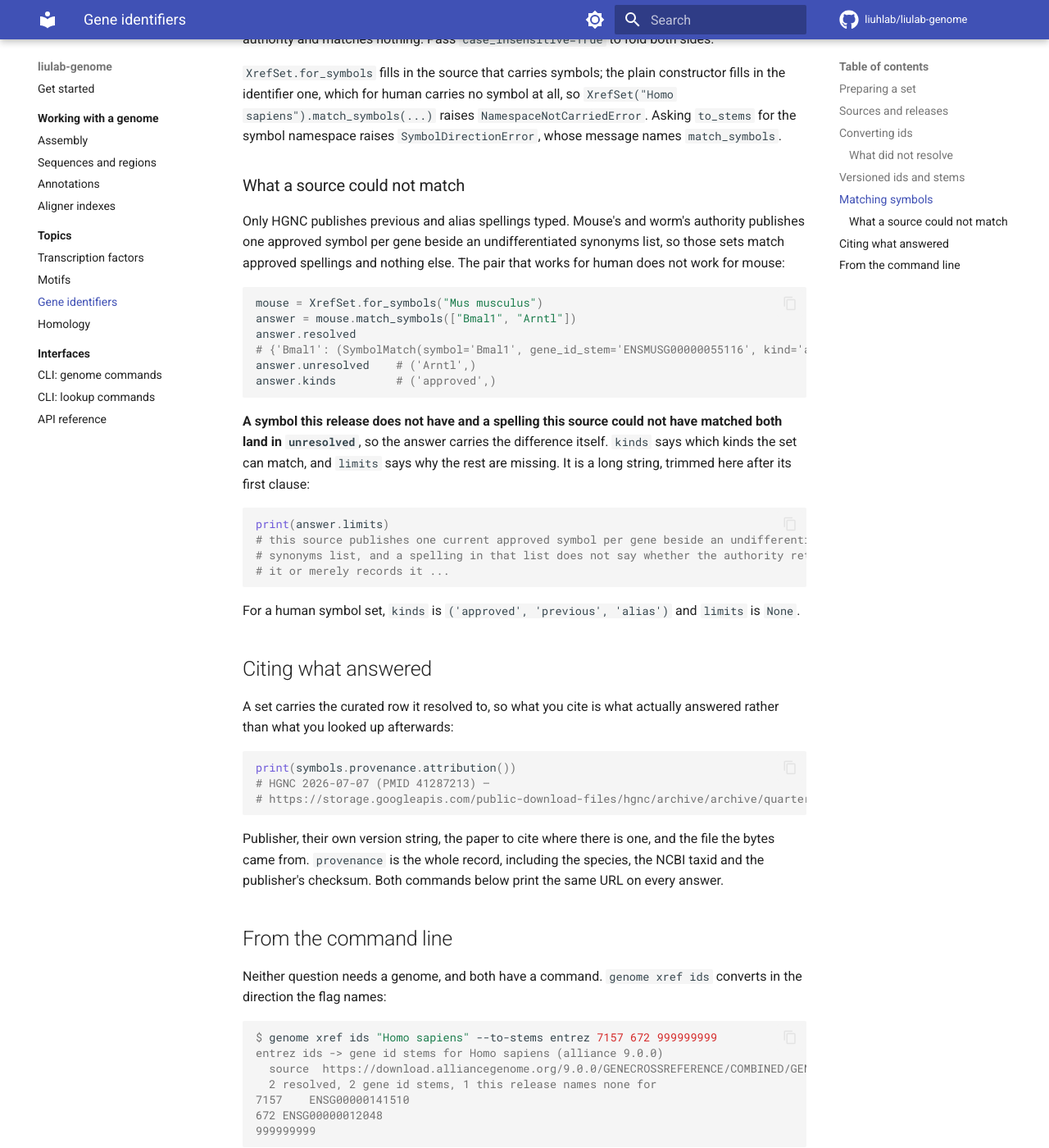
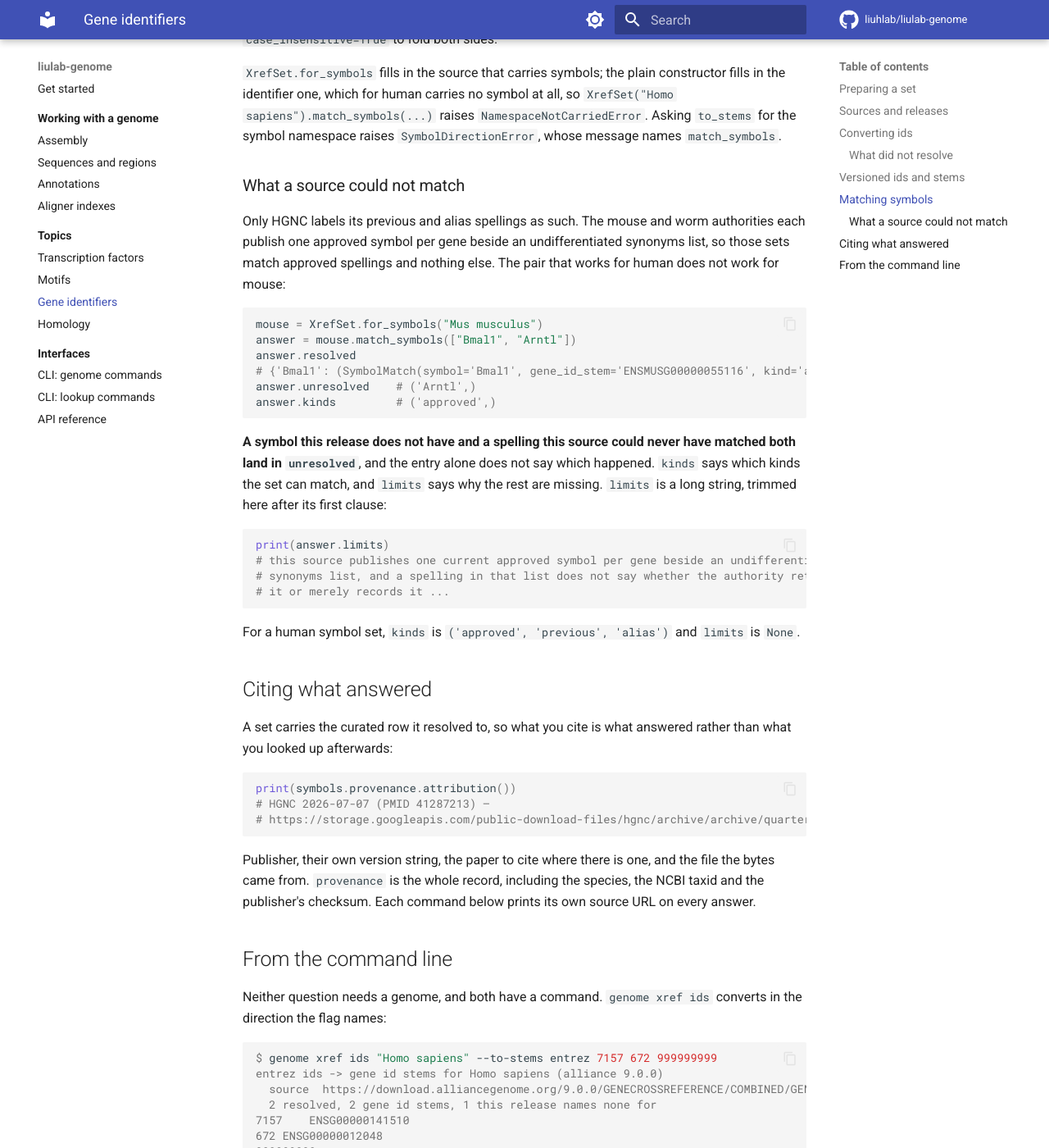
Before and after one commit to liuhlab/liulab-genome, an MkDocs documentation site: the page built from docs/topics/gene-identifiers.md, in a window 1280 px wide and 1400 px high, scrolled down 3765 px. Shown: the whole window at 82% size. Built offline with MkDocs 1.6.1 and Material for MkDocs 9.7.7, drawn with Linux system fonts in a browser that asks for light colours; comment, search, counter and statistics services are not loaded; some of the changed text lies outside the part shown.

Commit message:
docs(topics): finish the interrupted prose pass on two pages
Transcription factors and Gene identifiers were both left mid-polish. This
removes the inversions and aphorisms the plain-voice rule bans, repairs two
sentences that were ungrammatical or said the opposite of what they meant
("so what the crossing cost is countable", "the answer carries the difference
itself"), and corrects one factual claim: the two xref commands print their
own source URLs, not the same one.

Every quoted output on both pages was re-run and matches.

Co-Authored-By: Claude Opus 5 (1M context) <noreply@anthropic.com>
Claude-Session: https://claude.ai/code/session_017penvbpfNGyJTvhY1NH6id

````diff
--- a/docs/topics/gene-identifiers.md
+++ b/docs/topics/gene-identifiers.md
@@ -25,8 +25,8 @@ The files land in the shared [data directory](../index.md#the-data-directory), w
 
 The first use downloads. The lab's CPU compute nodes have no internet, so run `genome xref ids` once on a login node before submitting a job that needs it.
 
-A set prints which species, source and release it holds, and how many genes it covers. The
-namespaces are read off the slice rather than declared:
+A set prints which species, source and release it holds, and how many genes it covers.
+`namespaces` is read off the slice, so it lists what this set can actually answer in:
 
 ```python
 human
@@ -68,9 +68,9 @@ lookup_xref("Mus musculus", for_symbols=True).source    # 'alliance_bgi'
 
 Name a source, as `XrefSet("Homo sapiens", "ensembl")`, and it is honoured rather than
 swapped for a default. Two publishers can disagree about which Ensembl gene an Entrez id
-names, so the choice is yours, and every answer records the source and release that
-produced it. Naming a species, source or release nothing is prepared for raises
-`NoXrefSetError`.
+names, so pick one deliberately when it matters; every answer records the source and
+release that produced it. Naming a species, source or release nothing is prepared for
+raises `NoXrefSetError`.
 
 There is more here than the common path uses: an `evidence=` filter for publishers that
 grade their rows, the `normalise_id` and `normalise_symbol` helpers, and a reader module per
@@ -103,7 +103,7 @@ human.to_stems(["HGNC:11998", "HGNC:13666"], "hgnc").resolved
 
 `gene_id_stems` flattens those values into one list. It drops which id named which gene, so
 read `resolved` whenever that matters. There is no direct hop from one namespace to
-another: Entrez to UniProt is two calls with the stem in the middle, and the join is yours.
+another: Entrez to UniProt is two calls with the stem in the middle, and you join them.
 
 ### What did not resolve
 
@@ -115,10 +115,10 @@ answer.resolved      # {'7157': ('ENSG00000141510',)}
 answer.unresolved    # ('999999999',)
 ```
 
-**An answer shorter than the list you asked about is what a hand-written join loses
-silently.** `unresolved` is in ask order, and a stem that carries no id in the namespace you
-asked for lands there too. Nothing here separates an id a publisher retired from one it
-never carried.
+**Read `unresolved` on every answer**, because a hand-written join drops these rows without
+saying so. It is in ask order, and a stem that carries no id in the namespace you asked for
+lands there too. Nothing here separates an id a publisher retired from one it never
+carried.
 
 ## Versioned ids and stems
 
@@ -148,9 +148,8 @@ changes nothing.
 
 ## Matching symbols
 
-A symbol is not answered like an id, and the two directions are not mirror images. Starting
-from a stem, a gene has one current approved symbol, which is what a figure axis wants, and
-`from_stems` gives it:
+The two directions are different questions. Starting from a stem, a gene has one current
+approved symbol, which is what a figure axis wants, and `from_stems` gives it:
 
 ```python
 symbols = XrefSet.for_symbols("Homo sapiens")
@@ -172,9 +171,8 @@ answer.unresolved    # ('Brca1',)
 
 `ARNTL` is a spelling HGNC retired and it still reaches `BMAL1`. `ADCY3` is HGNC's approved
 symbol for one gene and a symbol it took away from another, so it answers with both.
-**Matching is exact by default**, since the species is fixed by the set: `Brca1` is a mouse
-spelling asked of the human authority and matches nothing. Pass `case_insensitive=True` to
-fold both sides.
+**Matching is exact by default**, so `Brca1`, a mouse spelling asked of the human
+authority, matches nothing. Pass `case_insensitive=True` to fold both sides.
 
 `XrefSet.for_symbols` fills in the source that carries symbols; the plain constructor fills
 in the identifier one, which for human carries no symbol at all, so
@@ -184,10 +182,10 @@ in the identifier one, which for human carries no symbol at all, so
 
 ### What a source could not match
 
-Only HGNC publishes previous and alias spellings typed. Mouse's and worm's authority
-publishes one approved symbol per gene beside an undifferentiated synonyms list, so those
-sets match approved spellings and nothing else. The pair that works for human does not work
-for mouse:
+Only HGNC labels its previous and alias spellings as such. The mouse and worm authorities
+each publish one approved symbol per gene beside an undifferentiated synonyms list, so
+those sets match approved spellings and nothing else. The pair that works for human does
+not work for mouse:
 
 ```python
 mouse = XrefSet.for_symbols("Mus musculus")
@@ -198,10 +196,10 @@ answer.unresolved    # ('Arntl',)
 answer.kinds         # ('approved',)
 ```
 
-**A symbol this release does not have and a spelling this source could not have matched
-both land in `unresolved`**, so the answer carries the difference itself. `kinds` says which
-kinds the set can match, and `limits` says why the rest are missing. It is a long string,
-trimmed here after its first clause:
+**A symbol this release does not have and a spelling this source could never have matched
+both land in `unresolved`**, and the entry alone does not say which happened. `kinds` says
+which kinds the set can match, and `limits` says why the rest are missing. `limits` is a
+long string, trimmed here after its first clause:
 
 ```python
 print(answer.limits)
@@ -215,8 +213,8 @@ For a human symbol set, `kinds` is `('approved', 'previous', 'alias')` and `limi
 
 ## Citing what answered
 
-A set carries the curated row it resolved to, so what you cite is what actually answered
-rather than what you looked up afterwards:
+A set carries the curated row it resolved to, so what you cite is what answered rather than
+what you looked up afterwards:
 
 ```python
 print(symbols.provenance.attribution())
@@ -226,7 +224,7 @@ print(symbols.provenance.attribution())
 
 Publisher, their own version string, the paper to cite where there is one, and the file the
 bytes came from. `provenance` is the whole record, including the species, the NCBI taxid
-and the publisher's checksum. Both commands below print the same URL on every answer.
+and the publisher's checksum. Each command below prints its own source URL on every answer.
 
 ## From the command line
 
````
Also changed, not shown: docs/topics/transcription-factors.md (+41 -44 lines).
